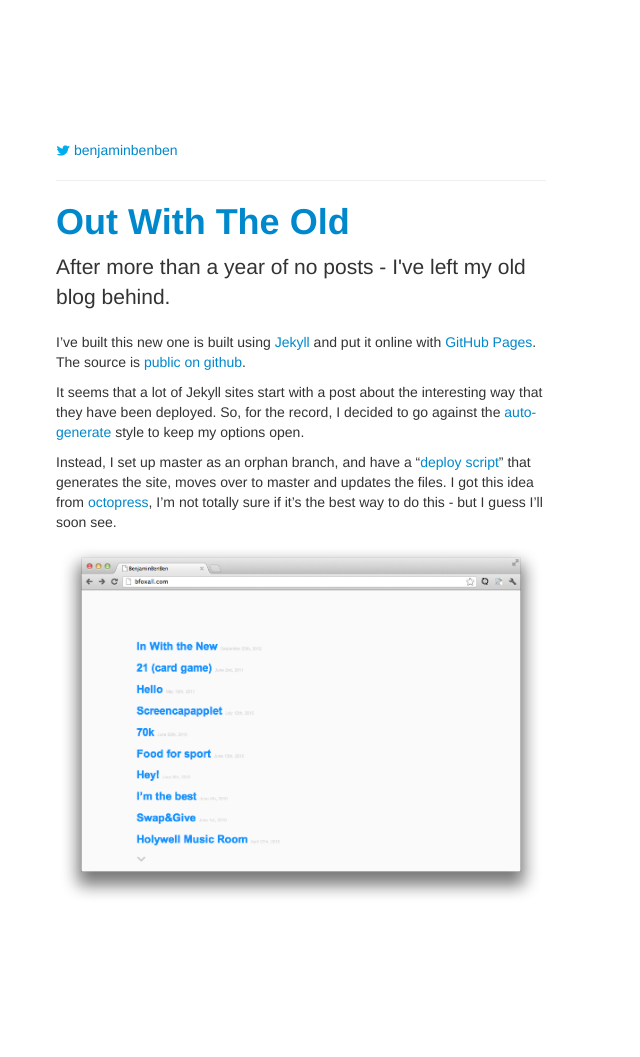
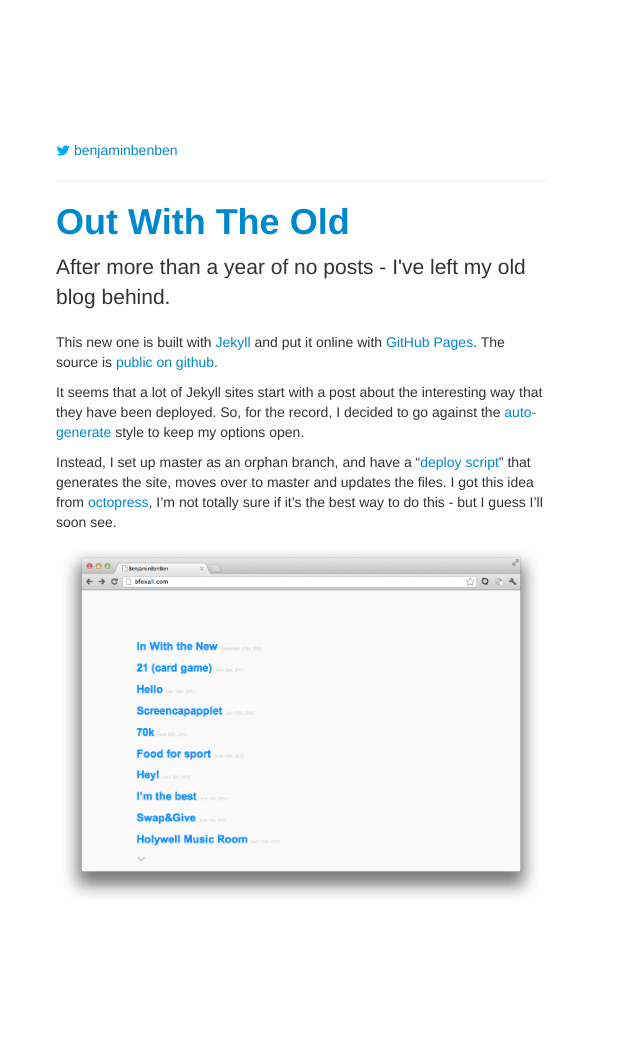
Before and after one commit to benfoxall/benfoxall.github.com, a Jekyll site: the page built from _posts/2012-09-25-out-with-the-old.md, in a window 1280 px wide. Shown: the whole page, without its empty margins (0-640 px from the left). Built offline with Jekyll 4.4.1, drawn with Linux system fonts in a browser that asks for light colours; comment, search, counter and statistics services are not loaded.

Commit message:
corrected typo

```diff
--- a/_posts/2012-09-25-out-with-the-old.md
+++ b/_posts/2012-09-25-out-with-the-old.md
@@ -4,7 +4,7 @@
 
 <p class="lead">After more than a year of no posts - I've left my old blog behind.</p>
 
-I've built this new one is built using [Jekyll][jkl] and put it online with [GitHub Pages][gh-pages].  The source is [public on github][blog-src].
+This new one is built with [Jekyll][jkl] and put it online with [GitHub Pages][gh-pages].  The source is [public on github][blog-src].
 
 It seems that a lot of Jekyll sites start with a post about the interesting way that they have been deployed.  So, for the record, I decided to go against the [auto-generate][gh-pages-jkl] style to keep my options open.
 
```
